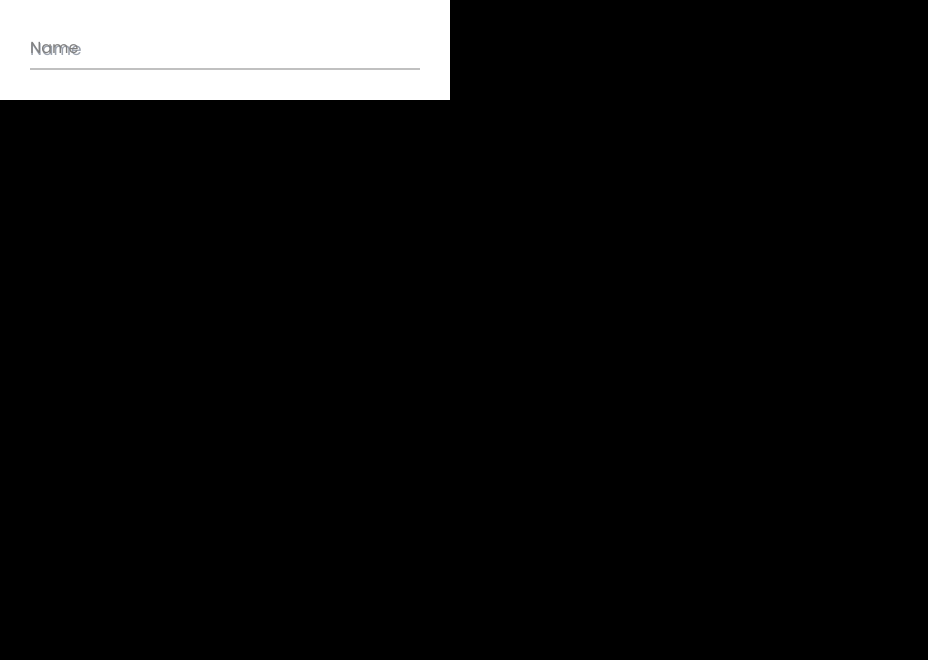
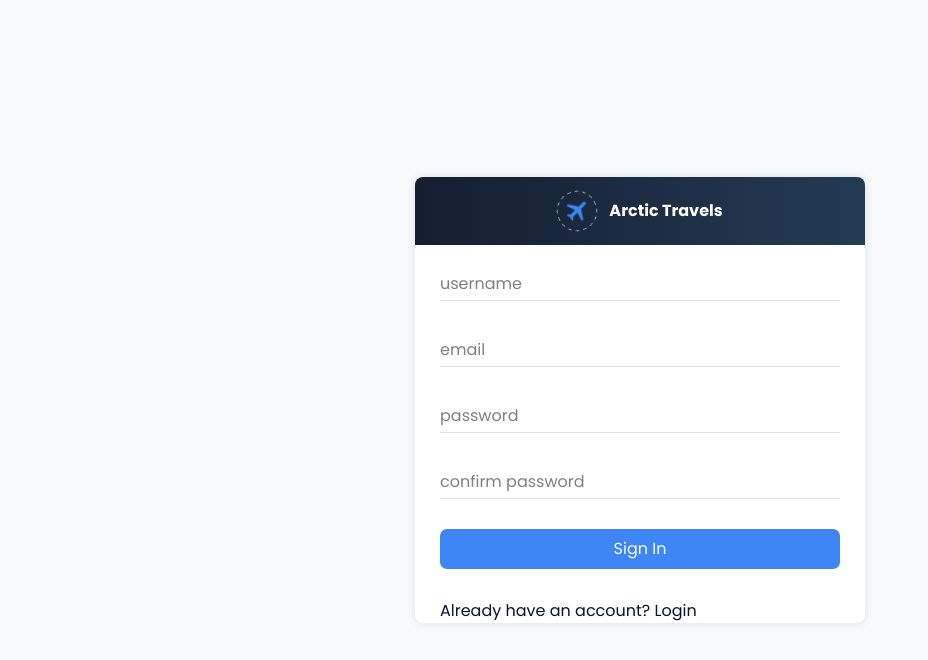
Before and after one commit to keys78/arctic-travels, a Next.js app: page /signin in a window 1280 px wide. Shown: the top 660 px of the page, without its empty margins (0-928 px from the left). Built offline with nearby package versions, Linux system fonts and the light colour scheme.

Commit message:
sign in page UI

```diff
--- a/components/Input.tsx
+++ b/components/Input.tsx
@@ -1,12 +1,34 @@
+// import React from 'react'
+
+// const Input = () => {
+//     return (
+//         <div className="wrapper">
+//             <div className="input-data">
+//                 <input type="text" required />
+//                     <div className="underline"></div>
+//                     <label>Name</label>
+//             </div>
+//         </div>
+//     )
+// }
+
+// export default Input
+
 import React from 'react'
 
-const Input = () => {
+interface inputProps {
+    type: string
+    label: string
+    required?: boolean
+}
+
+const Input = ({type, label, required}: inputProps) => {
     return (
         <div className="wrapper">
             <div className="input-data">
-                <input type="text" required placeholder='Name'/>
-                    <div className="underline"></div>
-                    <label>Name</label>
+                <input type={type} required={required} />
+                <div className="underline"></div>
+                <label>{label}</label>
             </div>
         </div>
     )
--- a/components/Navbar.tsx
+++ b/components/Navbar.tsx
@@ -32,7 +32,6 @@ const Navbar = () => {
                     <div className='el-wrap'>
                         <img className='el-logo' src="/images/dotted_circle.png" height={'40px'} width={'40px'} />
                         <img className='el-plane' src="/images/angular_plane.png" height={'40px'} width={'40px'} />
-
                     </div>
                     <span className='font-bold text-white'>Arctic Travels</span>
                 </div>
--- /dev/null
+++ b/pages/login.tsx
@@ -0,0 +1,9 @@
+import React from 'react'
+
+const login = () => {
+  return (
+    <div>login</div>
+  )
+}
+
+export default login
--- a/pages/signin.tsx
+++ b/pages/signin.tsx
@@ -1,10 +1,30 @@
 import React from 'react'
 import Input from '../components/Input'
+import Link from 'next/link'
 
 const signin = () => {
   return (
-    <div>
-      <Input />
+    <div className='form-group-wrapper'>
+      <div className='form-group'>
+        <div className='form-logo'>
+          <div className="logo-wrapper flex items-center justify-center space-x-3">
+            <div className='el-wrap'>
+              <img className='el-logo' src="/images/dotted_circle.png" height={'40px'} width={'40px'} />
+              <img className='el-plane' src="/images/angular_plane.png" height={'40px'} width={'40px'} />
+            </div>
+            <span className='font-bold text-white'>Arctic Travels</span>
+          </div>
+        </div>
+        <form>
+          <Input label='username' type='text' required={true} />
+          <Input label='email' type='email' required={true} />
+          <Input label='password' type='password' required={true} />
+          <Input label='confirm password' type='password' required={true} />
+
+          <button className='btn-class-form'>Sign In</button>
+          <span>Already have an account? <Link href={'/login'}><a><span>Login</span></a></Link></span>
+        </form>
+      </div>
     </div>
   )
 }
--- a/styles/globals.css
+++ b/styles/globals.css
@@ -205,7 +205,7 @@ body { font-family: var(--font); position: relative; color: var(--nearHellBlack)
   .bp-wrapper { display: grid; grid-template-columns: repeat(2, 1fr);  padding: 0 24px 24px 24px;}
   .bp-single-item { padding: 20px 0; }
   .gen-btn {  grid-column: span 2 / span 2; justify-content: center; margin-top: 30px;}
-  .bp-single-item > select {  width: 100%;}
+  .bp-single-item > select {  width: 100%; -webkit-min-logical-width: 100%; -webkit-appearance: none;}
   .map-area h1 { font-size: 34px; line-height: 44px; padding-bottom: 27px;}
   .resort-header { font-size: 34px; line-height: 44px; padding-bottom: 27px; }
   .passes-wrapper > h1 { font-size: 52px; line-height: 88px; }
@@ -300,8 +300,6 @@ body { font-family: var(--font); position: relative; color: var(--nearHellBlack)
   .map-area h1 { font-size: 22px; line-height: 28px;}
   .resort-header { font-size: 22px; line-height: 28px; }
   .card-overlay-rel > div { transform: translate(50%, 150%);}
-
-
 }
 
 
@@ -311,29 +309,26 @@ body { font-family: var(--font); position: relative; color: var(--nearHellBlack)
 
 
 
+.form-group-wrapper {  display: flex; align-items: center; justify-content: center; min-height: 100vh;}
+.form-group { max-width: 450px; width: 100%; box-shadow: 0px 0px 10px rgba(0,0,0,0.1); border-radius: 8px; background: var(--white);}
+.form-logo { background: linear-gradient(to right, #141e30, #243b55); margin-bottom: 20px; padding: 14px 0; border-top-left-radius: 8px; border-top-right-radius: 8px; text-align: center; }
+.form-logo .logo-wrapper { width: 100% !important;}
+.btn-class-form { background: var(--primaryBlue); color: var(--creamsonWhite); width: 100%; padding: 8px 0; font-size: 16px; border-radius: 7px; margin-bottom: 30px;}
+.form-group > form { max-width: 400px; margin: 0 auto;}
 
 
 
 
 
 
+.wrapper{
+  /* width: 450px; */
+  background: #fff;
+  padding: 10px 0 30px 0;
 
-
-
-
-@import url('https://fonts.googleapis.com/css?family=Poppins:400,500,600,700&display=swap');
-
-body{
-  background: #000;
-}
-.wrapper{
-  width: 450px;
-  background: #fff;
-  padding: 30px;
-  box-shadow: 0px 0px 10px rgba(0,0,0,0.1);
 }
 .wrapper .input-data{
-  height: 40px;
+  /* height: 40px; */
   width: 100%;
   position: relative;
 }
@@ -342,45 +337,34 @@ body{
   width: 100%;
   border: none;
   outline: none;
-  font-size: 17px;
-  border-bottom: 2px solid silver;
+  font-size: 16px;
+  border-bottom: 1px solid #e1e1e1;
 }
 .input-data input:focus ~ label,
-.input-data input:valid ~ label{
-  transform: translateY(-20px);
-  font-size: 15px;
-  color: #4158d0;
-}
+.input-data input:valid ~ label{ transform: translateY(-20px); font-size: 13px; color: #4158d0; opacity: 0.5;}
 .wrapper .input-data label{
   position: absolute;
-  bottom: 10px;
+  bottom: 5px;
   left: 0;
   color: grey;
   pointer-events: none;
   transition: all 0.3s ease;
 }
 
-.input-data .underline{
-  position: absolute;
-  height: 2px;
-  width: 100%;
-  bottom: 0;
-}
+.input-data .underline{ position: absolute; height: 2px; width: 100%; bottom: 0;}
 
 .input-data .underline:before{
   position: absolute;
   content: "";
   height: 100%;
   width: 100%;
-  background: #4158d0;
+  background: var(--primaryBlue);
   transform: scaleX(0);
   transform-origin: center;
   transition: transform 0.3s ease;
 }
 .input-data input:focus ~ .underline:before,
-.input-data input:valid ~ .underline:before{
-  transform: scaleX(1);
-}
+.input-data input:valid ~ .underline:before{ transform: scaleX(1); }
 
 
 
```
